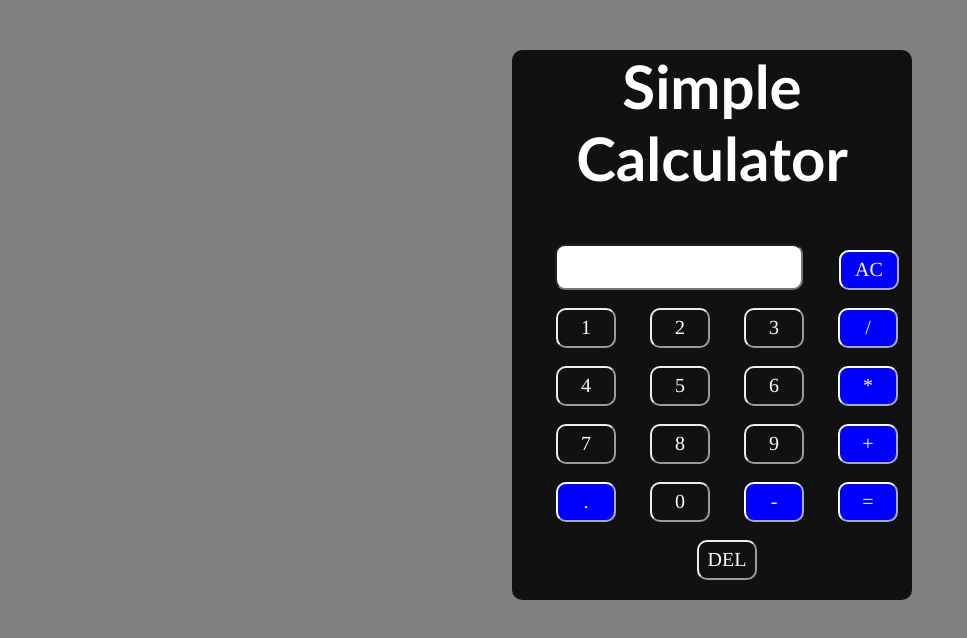
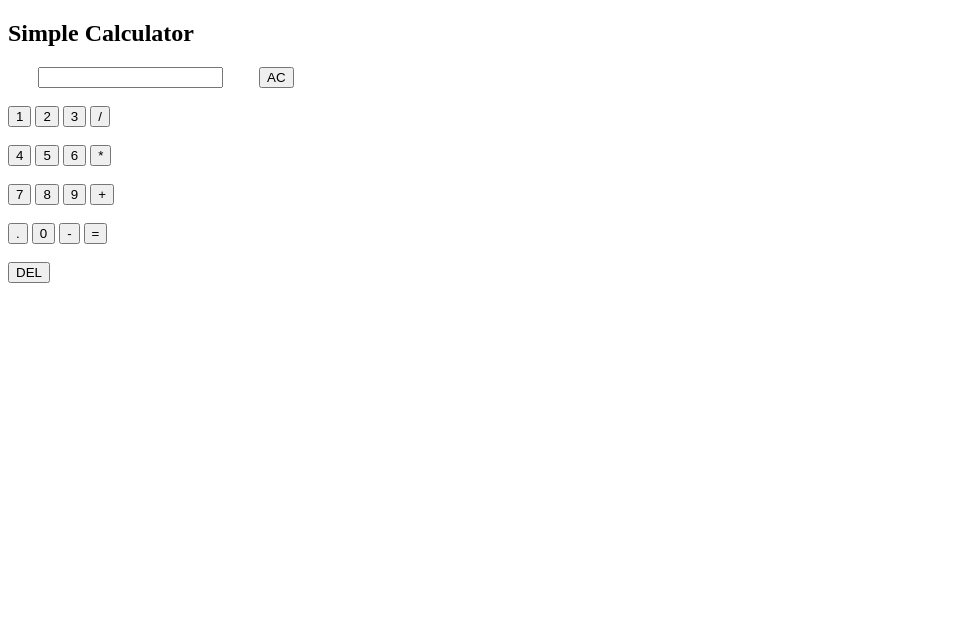
Before and after one commit to Ruthvikruth/Simple-Calculator, a plain HTML site: page index.html in a window 1280 px wide. Shown: the whole page, without its empty margins (0-967 px from the left). Drawn offline with Linux system fonts and the light colour scheme.

Commit message:
Update index.html

```diff
--- a/index.html
+++ b/index.html
@@ -4,87 +4,7 @@
     <meta charset="UTF-8">
     <meta name="viewport" content="width=device-width, initial-scale=1.0">
     <title>Calculator</title>
-
-    <style>
-        body
-        {
-            background-color: grey;
-            margin-left: 40%;
-            margin-bottom: 3%;
-            background-repeat: no-repeat;
-            background-position: center;
-            background-size: cover;
-        }
-
-        .Calc
-        {
-            height: 40px;
-            width: 60px;
-            background-color: #111;
-            font-size: 20px;
-            font-family: Times, 'Times New Roman', serif;
-            color: white;
-            transition: all 0.2s ease-in;
-            margin-left: 30px;
-            border-radius: 10px;
-            border-color: #EEE;
-        }
-
-        .Calc:hover
-        {
-            background-color: white;
-            color: #121;
-            transition: all 0.2s ease-in;
-        }
-
-        .expression
-        {
-            height: 40px;
-            width: 240px;
-            font-family: 'Trebuchet MS', 'Lucida Sans Unicode', 'Lucida Grande', 'Lucida Sans', Arial, sans-serif;
-            font-size: 24px;
-            border-radius: 10px;
-            background-color: #FFF;
-        }
-
-        .AC
-        {
-            height: 40px;
-            border-color: white;
-            width: 60px;
-            background-color: blue;
-            font-size: 20px;
-            font-family: Times, 'Times New Roman', serif;
-            color: white;
-            transition: all 0.2s ease-in;
-            border-radius: 10px;
-        }
-
-        .AC:hover
-        {
-            background-color: #d1b335;
-            color: #000;
-            transition: all 0.2s ease-in;
-        }
-
-        .borders
-        {
-            background-color: #111;
-            width: 400px;
-            height: 550px;
-            border-radius: 10px;
-            align-self: center;
-            text-align: center;
-        }
-
-        h1
-        {
-            color: white;
-            font-size: 60px;
-            border-radius: 10px;
-            font-family: 'Trebuchet MS', 'Lucida Sans Unicode', 'Lucida Grande', 'Lucida Sans', Arial, sans-serif;
-        }
-    </style>
+    <link rel="stylesheet" herf="index.css">
 
     <script>
         function evaluate_func()
```
